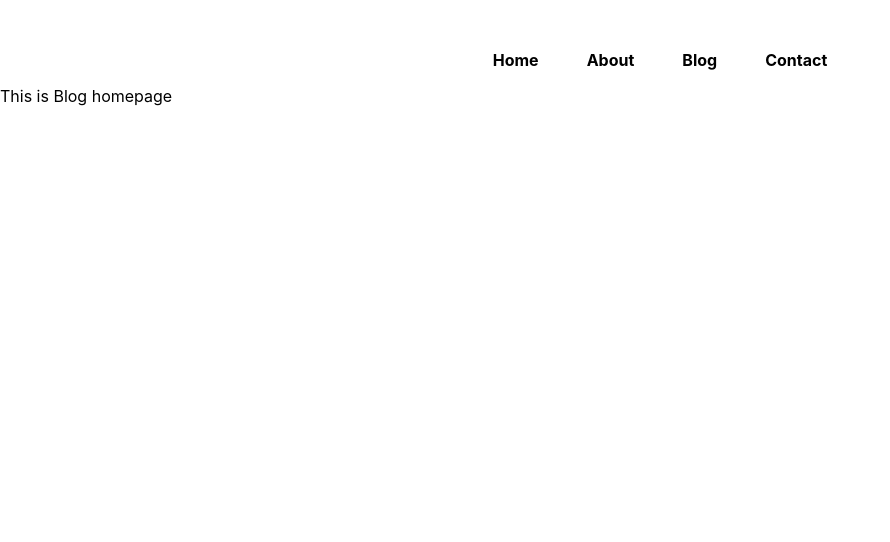
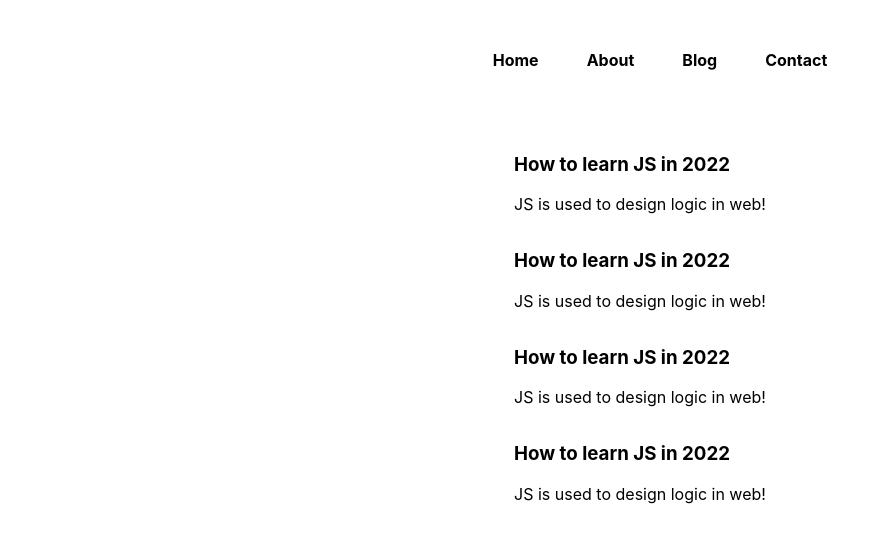
Before and after one commit to ManishBB/HuntingCoder, a Next.js app: page /blog in a window 1280 px wide. Shown: the top 542 px of the page, without its empty margins (0-890 px from the left). Built offline with nearby package versions, Linux system fonts and the light colour scheme.

Commit message:
Added blog page

```diff
--- a/pages/blog.js
+++ b/pages/blog.js
@@ -1,8 +1,33 @@
 import React from 'react'
+import styles from '../styles/Blog.module.css'
+import Link from 'next/link'
 
 const Blog = () => {
   return (
-    <div>This is Blog homepage</div>
+    <div className={styles.container}>
+        <main className={styles.main}>
+          <div className="blogItem">
+            <Link href={'/blogpost/learn-javascript'}>
+            <h3 className={styles.blogItemh3}>How to learn JS in 2022</h3></Link>
+            <p>JS is used to design logic in web!</p>
+          </div>
+
+          <div className="blogItem">
+            <h3>How to learn JS in 2022</h3>
+            <p>JS is used to design logic in web!</p>
+          </div>
+
+          <div className="blogItem">
+            <h3>How to learn JS in 2022</h3>
+            <p>JS is used to design logic in web!</p>
+          </div>
+
+          <div className="blogItem">
+            <h3>How to learn JS in 2022</h3>
+            <p>JS is used to design logic in web!</p>
+          </div>
+        </main>
+    </div>
   )
 }
 
--- /dev/null
+++ b/styles/Blog.module.css
@@ -0,0 +1,18 @@
+.container {
+    padding: 0 2rem;
+}
+
+.main {
+    min-height: 100vh;
+    padding: 4rem 0;
+    flex: 1;
+    display: flex;
+    flex-direction: column;
+    justify-content: flex-start;
+    align-items: center;
+    padding-top: 3rem;
+}
+
+.blogItemh3{
+    cursor: pointer;
+}
--- /dev/null
+++ b/styles/BlogPost.module.css
@@ -0,0 +1,14 @@
+.container {
+    padding: 0 2rem;
+}
+
+.main {
+    min-height: 100vh;
+    padding: 4rem 0;
+    flex: 1;
+    display: flex;
+    flex-direction: column;
+    justify-content: flex-start;
+    align-items: center;
+    padding-top: 3rem;
+}
```
Also changed, not shown: pages/blogpost/[slug].js (+9 -1 lines).
